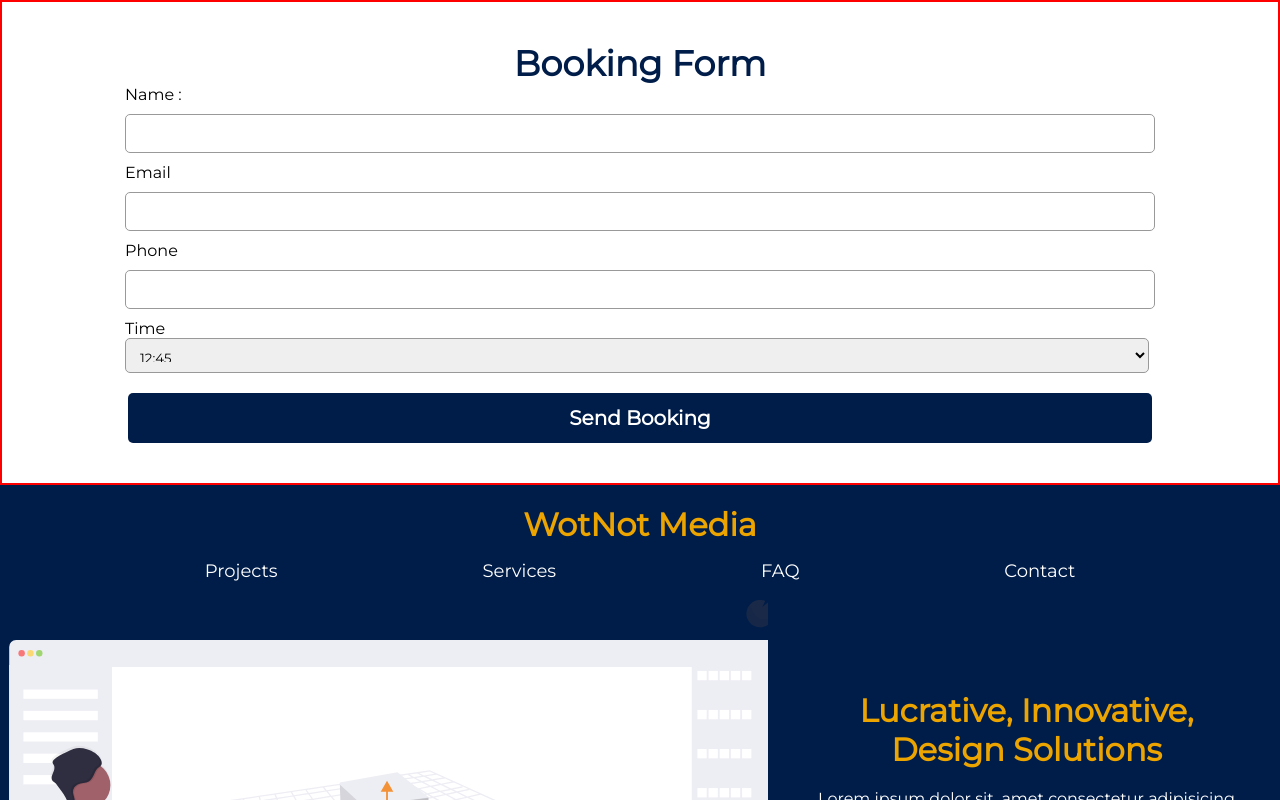
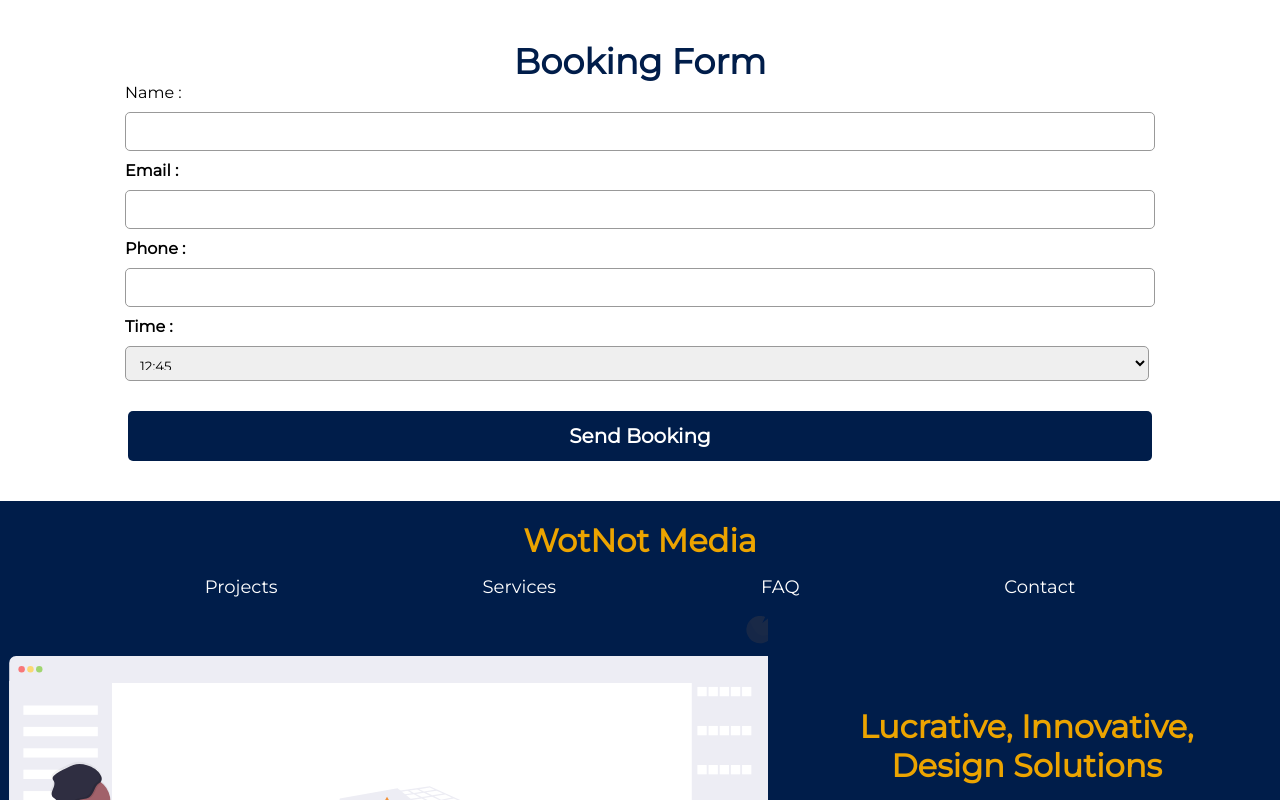
Before and after one commit to WClifford1/wotnot-media, a React (Create React App) app in the folder client/: page / in a window 1280 px wide. Shown: the top 800 px of the page. Built offline with nearby package versions, Linux system fonts and the light colour scheme.

Commit message:
minor changes

```diff
--- a/client/src/App.css
+++ b/client/src/App.css
@@ -480,7 +480,6 @@ html {
 
 .book-cont {
   padding: 40px;
-  border: 2px solid red;
 }
 
 .book-cont .book-title {
@@ -549,7 +548,8 @@ html {
 
 .book-cont .book-form .book-select {
   width: 80vw;
-  padding-left: 10px;
+  padding: 10px;
+  width: 100%;
 }
 
 .book-cont .book-form .book-select select {
--- a/client/src/app.scss
+++ b/client/src/app.scss
@@ -507,7 +507,6 @@ html {
 
 .book-cont {
     padding: 40px;
-    border: 2px solid red;
 
 .book-title {
     @include form-title;
@@ -537,14 +536,12 @@ html {
 }
 
 .book-select {
-    // border: 2px solid red;
     width: 80vw;
-    padding-left: 10px;
+    padding: 10px;
+    width: 100%;
 
     select {
-        // width: 80vw;
         padding: 10px;
-        // border-radius: 5px;
         @include input-box-size;
     }
 }
--- a/client/src/components/BookingForm.jsx
+++ b/client/src/components/BookingForm.jsx
@@ -93,7 +93,7 @@ export default class BookingForm extends Component {
 
 
                         <div className="book-text">
-                            <label>Email</label>
+                            <label><strong>Email :</strong></label>
                         </div>
                         <div className="book-input">
                             <input type="text" className="book-control"
@@ -102,7 +102,7 @@ export default class BookingForm extends Component {
                         </div>
 
                         <div className="book-text">
-                            <label>Phone</label>
+                            <label><strong>Phone :</strong></label>
                         </div>
                         <div className="book-input">
                             <input type="text" className="book-control"
@@ -111,7 +111,7 @@ export default class BookingForm extends Component {
                         </div>
 
                         <div className="book-text">
-                            <label>Time</label>
+                            <label><strong>Time :</strong></label>
                         </div>
                         <div className="book-select">
                             <select>
```
Also changed, not shown: 1 other file (tests, documents, lock files or other folders).
